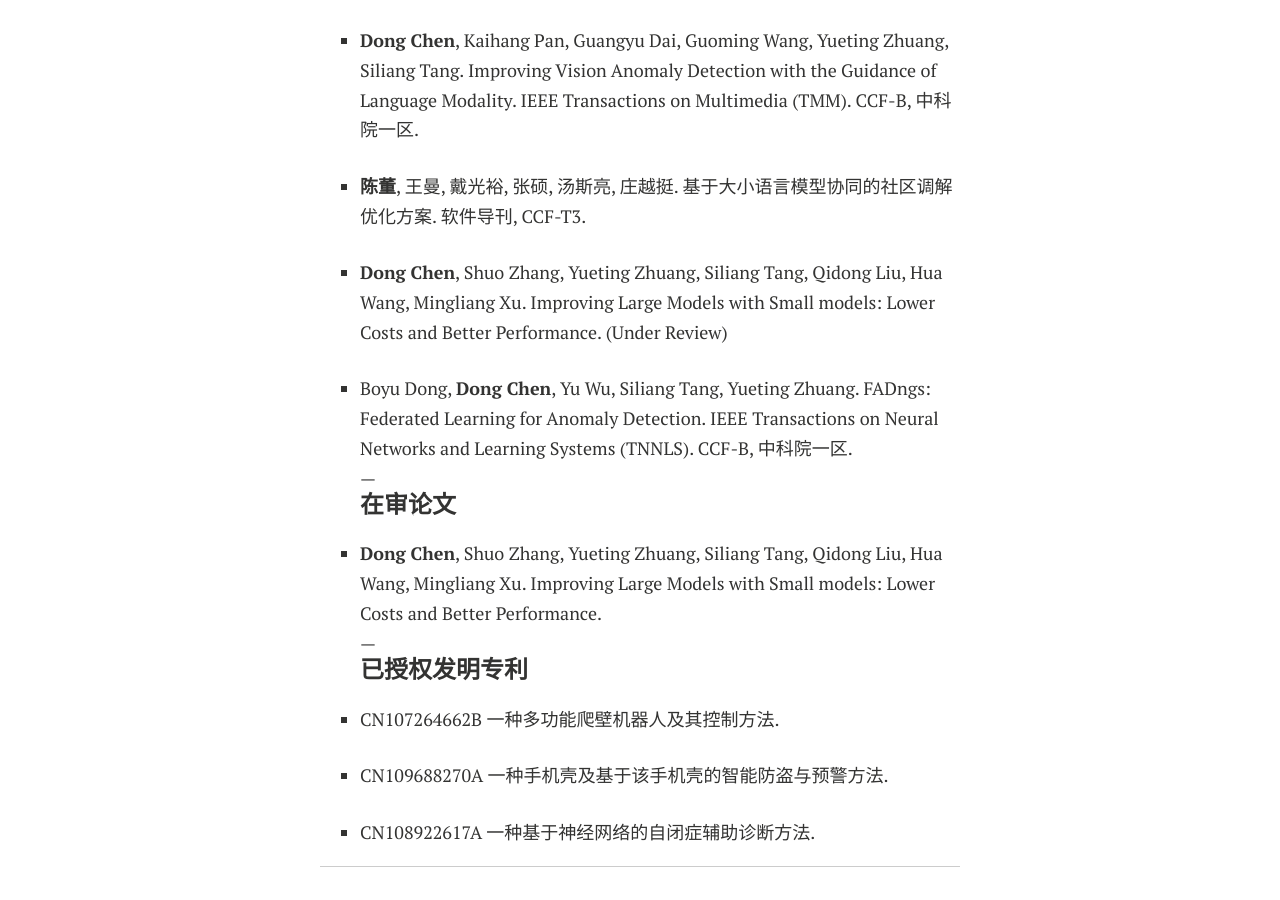
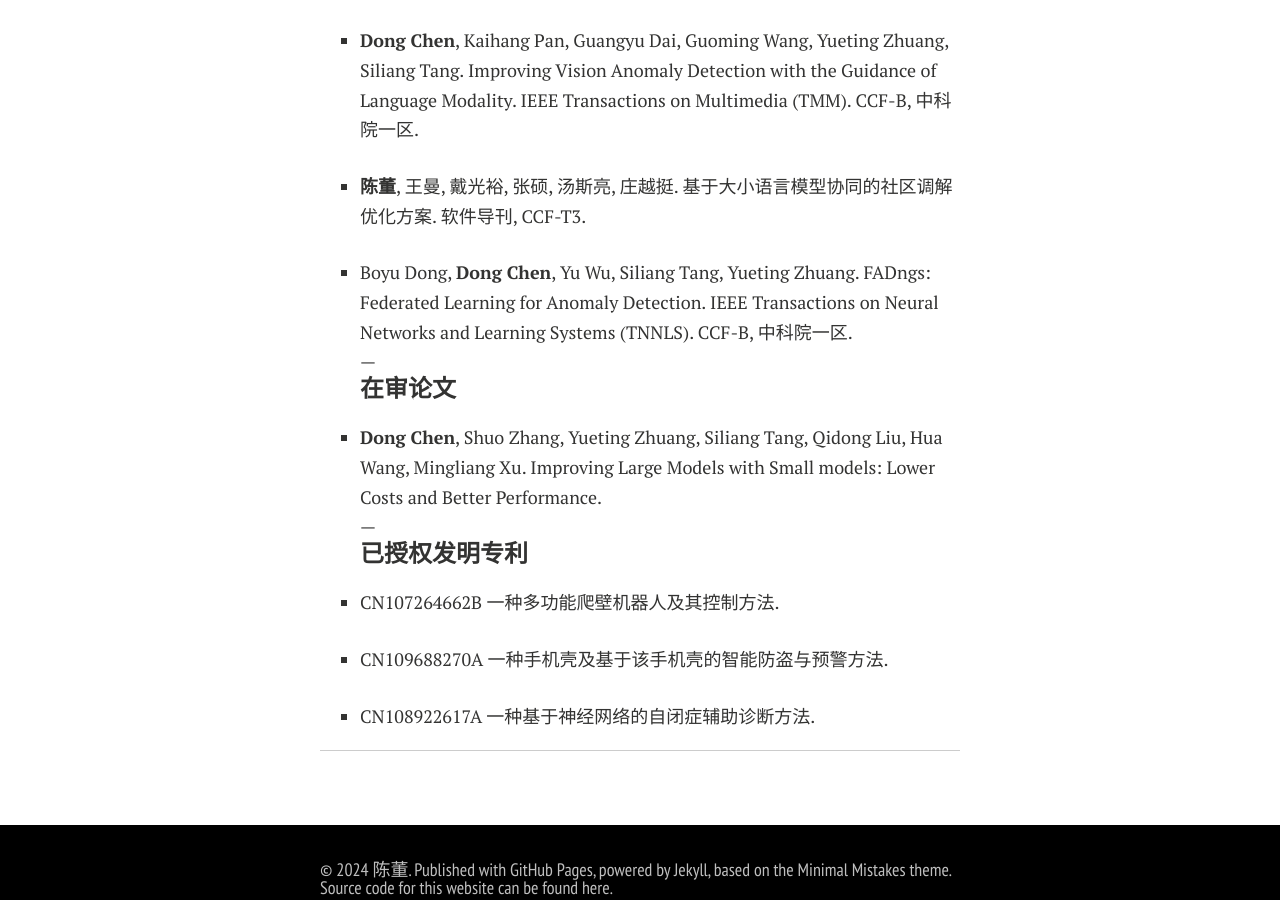
Before and after one commit to Anfeather/Anfeather.github.io, a Jekyll site: the page built from publications.md, in a window 1280 px wide and 900 px high, scrolled down 876 px. Built offline with Jekyll 4.4.1, drawn with Linux system fonts in a browser that asks for light colours; nearby versions of some CDN libraries; comment, search, counter and statistics services are not loaded; a style sheet for code colours, icons or effects is not loaded.

Commit message:
Update publications.md

```diff
--- a/publications.md
+++ b/publications.md
@@ -22,8 +22,6 @@ title: Publications
 
 - **陈董**, 王曼, 戴光裕, 张硕, 汤斯亮, 庄越挺. 基于大小语言模型协同的社区调解优化方案. 软件导刊, CCF-T3.
 
-- **Dong Chen**, Shuo Zhang, Yueting Zhuang, Siliang Tang, Qidong Liu, Hua Wang, Mingliang Xu. Improving Large Models with Small models: Lower Costs and Better Performance. (Under Review)
-
 - Boyu Dong, **Dong Chen**, Yu Wu, Siliang Tang, Yueting Zhuang. FADngs: Federated Learning for Anomaly Detection. IEEE Transactions on Neural Networks and Learning Systems (TNNLS). CCF-B, 中科院一区.
   <br>
 ---
```
